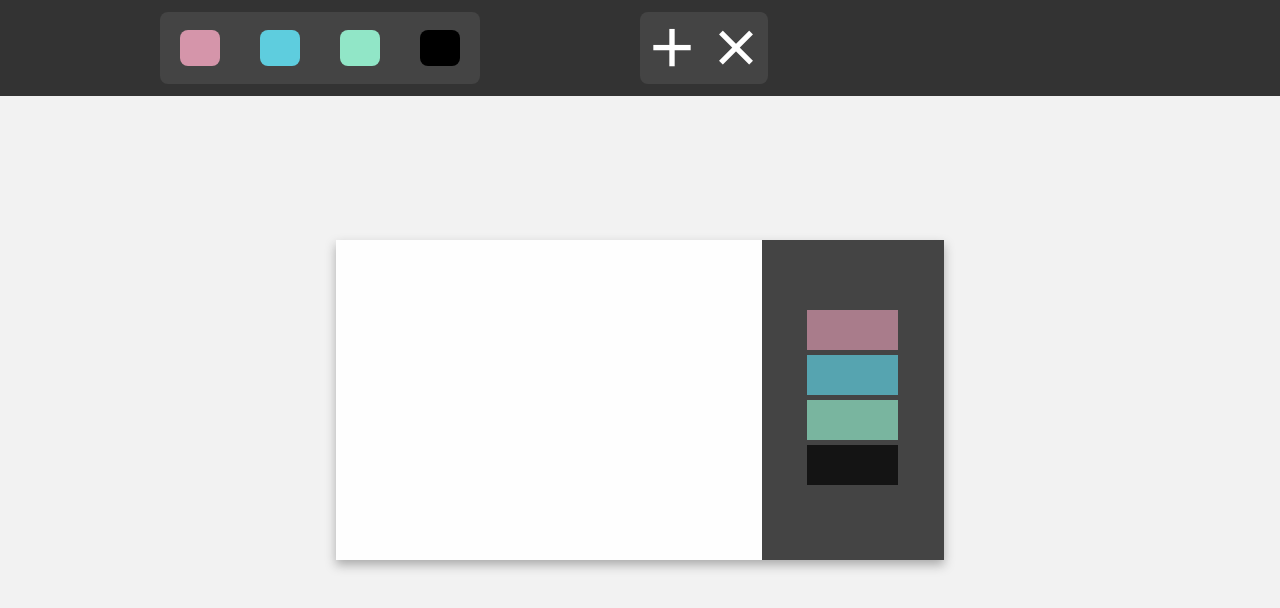
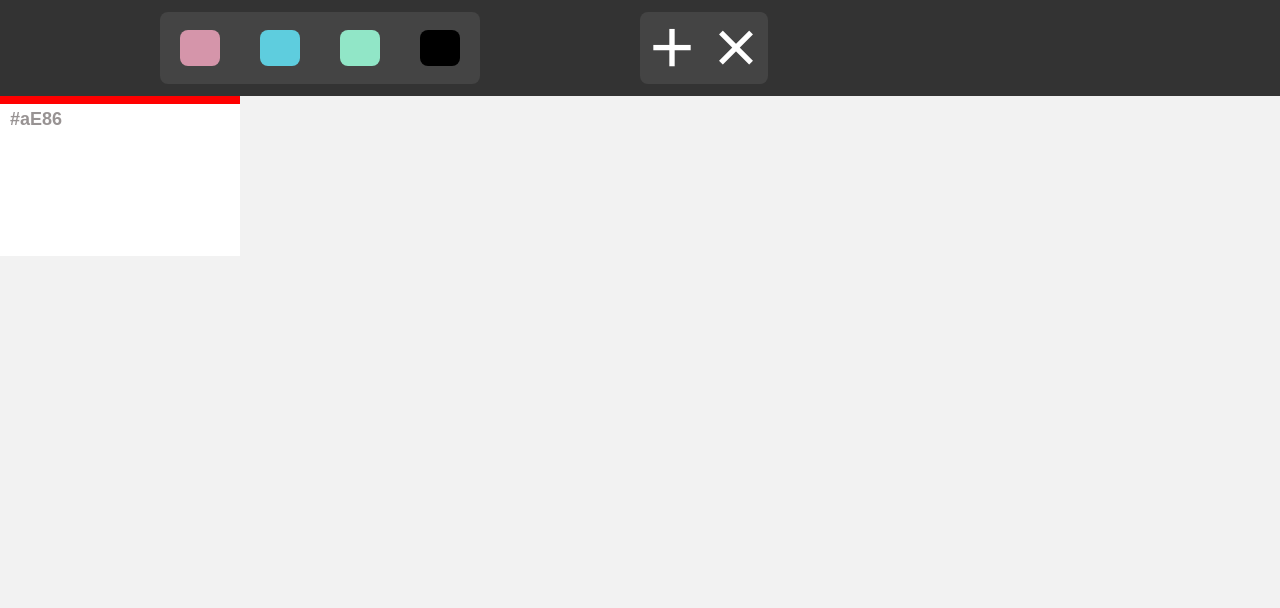
Before and after one commit to bblackwind/Projects, a plain HTML site: page Jira/index.html in a window 1280 px wide. Drawn offline with nearby package versions, Linux system fonts and the light colour scheme.

Commit message:
Ticket Ui and Css Done

```diff
--- a/Jira/index.html
+++ b/Jira/index.html
@@ -34,8 +34,13 @@
             </div>
         </div>
         <div class="grid">
+            <div class="ticket">
+                <div class="ticket-color"></div>
+                <div class="ticket-id">#aE86</div>
+                <div class="ticket-box" contenteditable=""></div>
+            </div>
         </div>
-        <div class="modal-container">
+        <!-- <div class="modal-container">
             <div class="writing-area" contenteditable=""></div>
             <div class="filter-area">
                 <div class="modal-filter pink"></div>
@@ -43,7 +48,7 @@
                 <div class="modal-filter green"></div>
                 <div class="modal-filter black"></div>
             </div>
-        </div>
+        </div> -->
     </div>
     <script src="./script.js"></script>
 </body>
--- a/Jira/style.css
+++ b/Jira/style.css
@@ -146,3 +146,38 @@ html,body{
 .modal-filter:hover{
     opacity: 1;
 }
+
+.ticket{
+    background-color: white;
+    height: 10rem;
+    width: 15rem;
+}
+
+.ticket-color{
+    background-color: red;
+    width: 100%;
+    height: 5%;
+}
+
+.ticket-id{
+    background-color: white;
+    width: 100%;
+    height: 20%;
+    padding: 5px;
+    padding-left: 10px;
+    padding-top: 5px;
+    font-weight: bold;
+    font-family: Arial, Helvetica, sans-serif;
+    font-size: 18px;
+    color: #989393;
+}
+
+.ticket-box{
+    width: 100%;
+    height: 75%;
+    outline: none;
+    overflow: auto;
+    padding: 10px;
+    font-size: 15px;
+    font-family: Arial, Helvetica, sans-serif;
+}
```
